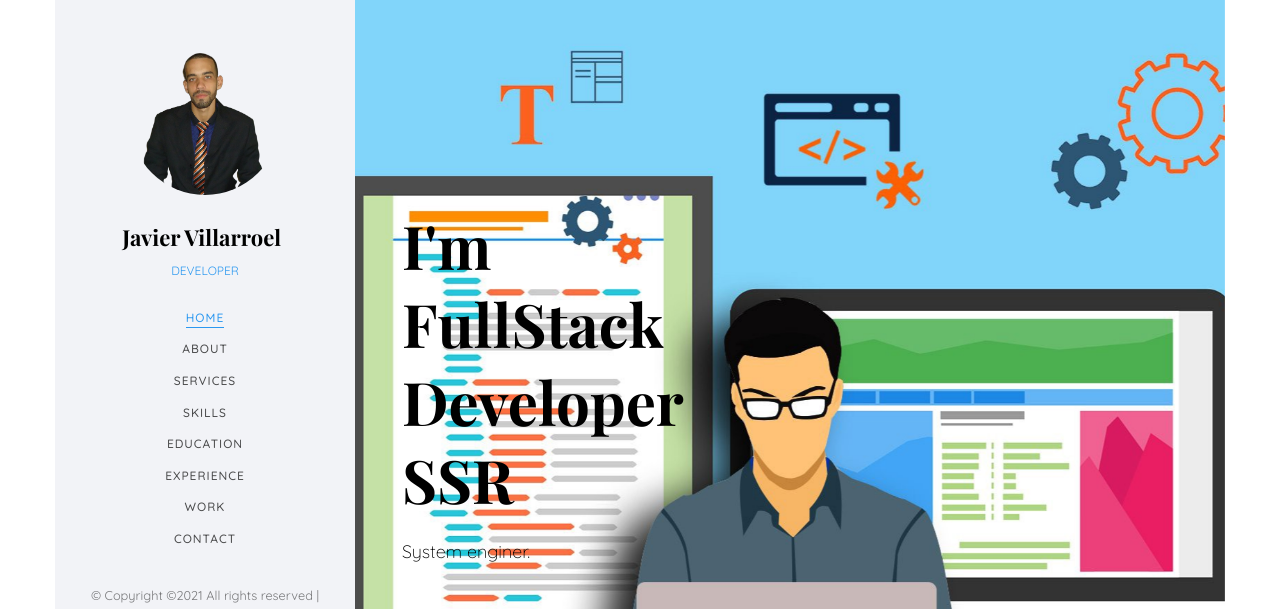
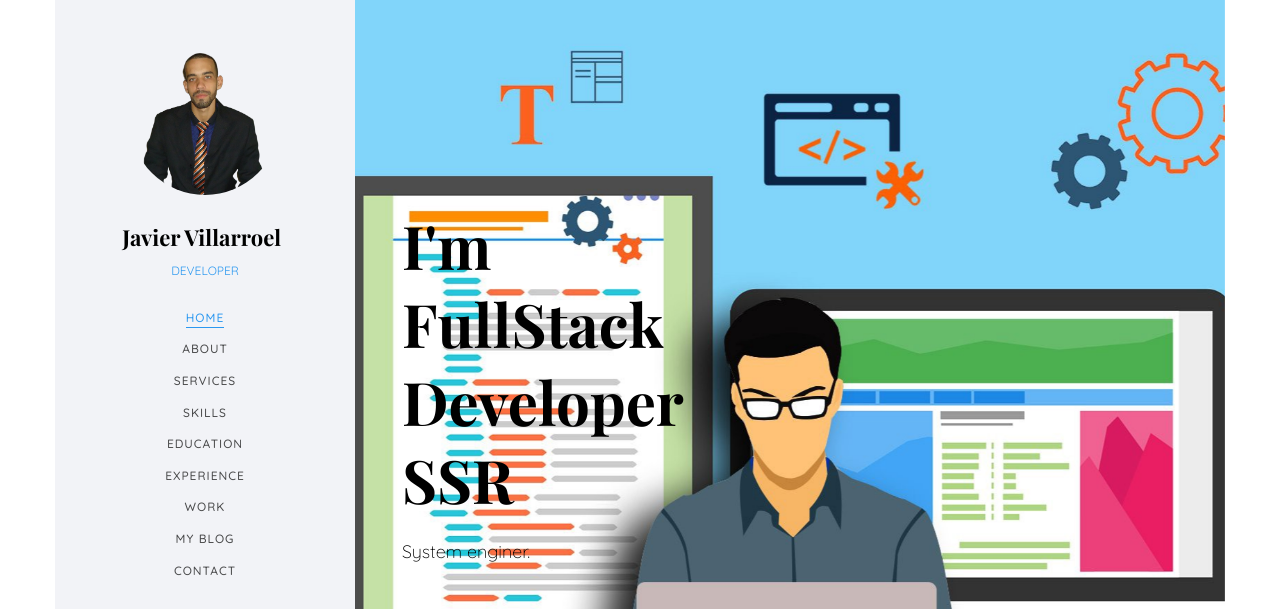
Before and after one commit to javc2804/javier2, a plain HTML site: page index.html in a window 1280 px wide. Shown: the top 609 px of the page. Drawn offline with nearby package versions, Linux system fonts and the light colour scheme; files whose address does not match are found by name; a web font is replaced by a local one.

Commit message:
add blog.

```diff
--- a/index.html
+++ b/index.html
@@ -73,6 +73,7 @@
 						<li><a href="#" data-nav-section="education">Education</a></li>
 						<li><a href="#" data-nav-section="experience">Experience</a></li>
 						<li><a href="#" data-nav-section="work">Work</a></li>
+						<li><a href="https://blog.j4vier.com" data-nav-section="work">My blog</a></li>
 						<!-- <li><a href="#" data-nav-section="blog">Blog</a></li> -->
 						<li><a href="#" data-nav-section="contact">Contact</a></li>
 					</ul>
```
